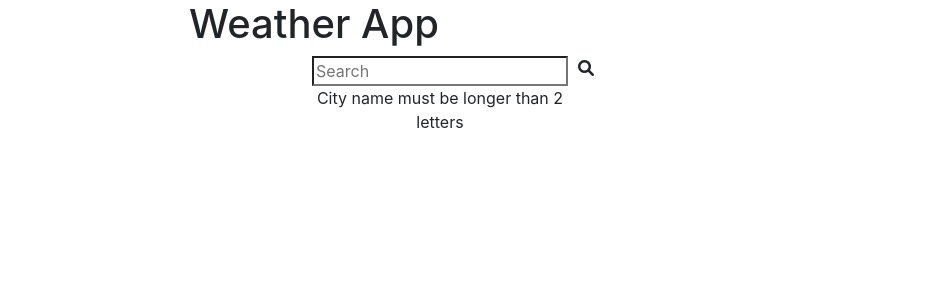
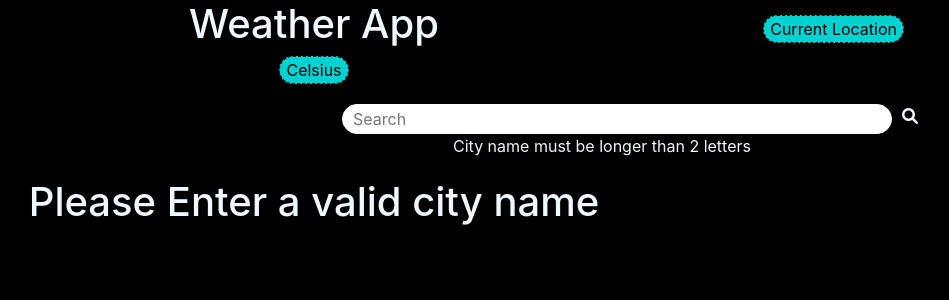
Before and after one commit to vishwaTj/Weather_Application, a React (Create React App) app: page / in a window 1280 px wide. Shown: the top 300 px of the page, without its empty margins (326-1275 px from the left). Built offline with nearby package versions, Linux system fonts and the light colour scheme; no server answers.

Commit message:
Changed he temp according to celsius and farenheotbut failed to load weather based on current lcation

```diff
--- a/src/App.js
+++ b/src/App.js
@@ -1,24 +1,87 @@
-import React, { useState } from 'react';
+import React, { useState, useEffect } from 'react';
 import WeatherCard from './WeatherCard';
 import "./index.css";
 
 const App = () => {
 
+//    useState variables used /////////////////////////////////////////////////////////////////////
+
+//state variable to check valid city name
     const [filter,setfilter] = useState(false);
+
+// state variable to store the city name for search through API
     const [city,setCity] = useState('');
 
+//state variable to store the unit celsius or farenheit
+    const [unit,setUnit] = useState("Celsius");
+
+//state vvariables to store the latitude and longitude of the coordinates
+    const [lat, setLat] = useState([]);
+    const [long, setLong] = useState([]);
+
+//state variable to set the weather with required weather info to be displayed in cards
     const [weatherF,setweatherf] = useState({
         name:"",
         list:[]
     });
 
+
+
+
+
+//   functions //////////////////////////////////////////////////////////////////////////////////////
+
+//   function to handle the input text in the search bar /////////////
     const handleChange = (e)=>{
         setCity(e.target.value);
     }
 
+
+// used for finding out the Geolocation of current place ////////////
+    useEffect(() => {
+        const fetchData = async () => {
+          navigator.geolocation.getCurrentPosition(function(position) {
+            setLat(position.coords.latitude);
+            setLong(position.coords.longitude);
+            console.log(lat)
+            console.log(long);
+          });
+
+          const result=await fetch(`https://api.openweathermap.org/data/2.5/forecast?lat=${lat}&lon=${long}&appid=1497d43435982615f1f9dccba511e522`)
+          const output = await result.json();
+            console.log(output);
+            setweatherf({
+                name:output.city.name,
+                list:output.list
+            });
+        }
+        fetchData();
+      }, [lat,long,unit])
+
+
+// function to change the unit of temperature and re render the web page //////////////////
+    const unitChange = ()=>{
+        if(unit === "Celsius"){
+          setUnit("Farenhiet");}
+        else{
+            setUnit("Celsius");
+        }
+        fetchweather(city);
+    }
+
+
+// function to fetch the weather from the weather API /////////////////
     const fetchweather = async(city)=>{
-        const result = await fetch(`https://api.openweathermap.org/data/2.5/forecast?q=${city}&appid=1497d43435982615f1f9dccba511e522`);
+        let temperature_unit = "imperial";
+        if(unit === "Celsius"){
+            temperature_unit = "metric";
+        }else{
+            temperature_unit = "imperial";
+        }
+        console.log(temperature_unit);
+        const result = await fetch(`https://api.openweathermap.org/data/2.5/forecast?q=${city}&appid=1497d43435982615f1f9dccba511e522&units=${temperature_unit}`);
         const output = await result.json();
+        console.log(output);
         if(output.message === 0){
             setfilter(true);
             setweatherf({
@@ -28,16 +91,25 @@ const App = () => {
         }
     }
 
+
+// function to handle the formSubmit /////////////
     const handleSubmit=(e)=>{
         e.preventDefault();
         fetchweather(city);
     }
 
 
+///////////////////////////////////////////// JSX part ////////////////////////////////////////////
+
   return (
     <div className='Body'>
+     {/* ************** input section of the App ************* */}
       <div className='Input'>
         <h1>Weather App</h1>
+        <div>
+            <button className='Temp-change' onClick={unitChange}>{unit}</button>
+            <button className='Location' onClick={unitChange}>Current Location</button>
+        </div>
         <div className="input-block">
           <form onSubmit={handleSubmit}>
             <input type="search" value={city} placeholder="Search" onChange={handleChange} />
@@ -48,8 +120,10 @@ const App = () => {
             </div>
         </div>
       </div>
-      <div>
-        {filter && <WeatherCard weatherArray={weatherF} />}
+
+      {/* ************* weather card section of the webpage  ****************** */}
+      <div style={{"textAlign":"center","marginTop":"20px"}}>
+        {filter ? (<WeatherCard weatherArray={weatherF} unit={unit} />):(<h1>Please Enter a valid city name</h1>)}
       </div>
     </div>
   )
--- a/src/Card.js
+++ b/src/Card.js
@@ -5,10 +5,14 @@ import Clear from "./images/clear.jpg";
 import sunny from "./images/sunny.jpg";
 import Snow from "./images/Snow.jpg";
 
-const Card = ({day}) => {
+const Card = ({day,unit}) => {
+
+   // taking the date out to detect the weekday
     const d = new Date(day.dt_txt);
     let weekday = d.getDay();
     let WeekDays = ["Sunday","Monday","Tuesday","Wednesday","Thursday","Friday","Saturday"];
+
+   // varaible object set to call the images according to the day
     const weatherImages={
         Clouds,
         Rain,
@@ -16,15 +20,17 @@ const Card = ({day}) => {
         sunny,
         Snow
     }
+
   return (
+    // The weather card part of the application ////////////////////
     <div className='day-card'>
         <img className='image' alt="weather" src={weatherImages[day.weather[0].main]}/>
         <h3>{WeekDays[weekday]}</h3>
         <h5>{day.dt_txt}</h5>
         <h5>Status:- {day.weather[0].main}</h5>
-        <p>Temp: {day.main.temp}</p>
-        <p>Min: {day.main.temp_min}</p>
-        <p>Max: {day.main.temp_max}</p>
+        <p>Temp: {day.main.temp }{(unit==='Celsius'? "℃":"℉" )}</p>
+        <p>Min: {day.main.temp_min}{(unit==='Celsius'? "℃":"℉" )}</p>
+        <p>Max: {day.main.temp_max}{(unit==='Celsius'? "℃":"℉" )}</p>
     </div>
   )
 }
--- a/src/WeatherCard.js
+++ b/src/WeatherCard.js
@@ -1,14 +1,15 @@
 import React from 'react';
 import Card from './Card';
 
-const WeatherCard = ({weatherArray}) => {
+const WeatherCard = ({weatherArray,unit}) => {
   return (
     <div style={{"textAlign":"center","marginTop":"25px"}}>
         <h1>{weatherArray.name}</h1>
         <div className='box-wrap'>
+          {/* ************* looping out all the 5 days in a map ***************   */}
             {weatherArray.list.map((elem,index)=>{
             return <div key={index}>
-                {(index===0 || index===8 || index===16 || index===24 || index===32) && (elem.dt_txt && <Card day={elem}/>)}
+                {(index===0 || index===8 || index===16 || index===24 || index===32) && (elem.dt_txt && <Card day={elem} unit={unit}/>)}
             </div>
             })}
         </div>
--- a/src/index.css
+++ b/src/index.css
@@ -1,3 +1,10 @@
+body{
+    background-color: black;
+    color: aliceblue;
+}
+
+
+ /* **************************  Styling the Input and the header section of teh Application ****************************** */
 .Input{
     display: flex;
     flex-direction: column;
@@ -6,19 +13,57 @@
     text-align: center;
 }
 
+.Temp-change{
+    border-radius: 20px;
+    background-color: rgb(0, 209, 209);
+    border:1px dashed black;
+}
+
+.Temp-change:hover {
+    box-shadow: 0 0 11px rgb(255, 255, 255);
+}
+
+.Location{
+    position: absolute;
+    right: 50px;
+    top: 15px;
+    border-radius: 20px;
+    background-color: rgb(0, 209, 209);
+    border:1px dashed black;
+}
+
+.Location:hover{
+    box-shadow: 0 0 11px rgb(255, 255, 255);
+}
+
 .Input .input-block{
-
     display: flex;
     flex-direction: row;
     justify-content: space-evenly;
-    width:600px;
+    width:900px;
     max-width: 4px;
+    margin-top: 20px;
+}
+
+.input-block input{
+    width: 550px;
+    margin-left: 30px;
+    height: 30px;
+    border-radius: 15px;
+    padding-left: 10px;
+    border: 0.5px solid white;
+}
+
+.input-block input:hover{
+    box-shadow: 0 0 11px rgb(255, 255, 255);
 }
 
 .search-icon{
     margin-left: 10px;
 }
 
+
+ /* ******************************  styling the weather cards section of the page ************************* */
 .box-wrap{
     display: flex;
     flex-direction: row;
@@ -37,7 +82,7 @@
 }
 
 .image{
-  width: 300px;
+  width: 250px;
   height: 180px;
   border-radius: 20px;
   margin-bottom: 10px;
```
